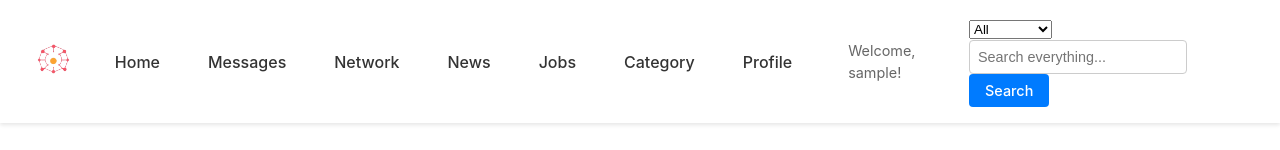
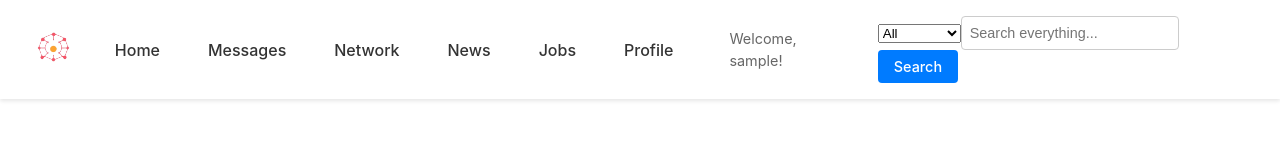
Before and after one commit to ejmaller7/Dev.connect, a React (Vite) app in the folder client/: page / in a window 1280 px wide. Shown: the top 150 px of the page. Built offline with nearby package versions, Linux system fonts and the light colour scheme; no server answers; sample sign-in values are in the browser's storage.

Commit message:
fixed privateMessage adding new messsage bug. Deleted category tab from navbar

```diff
--- a/client/src/components/Navbar.jsx
+++ b/client/src/components/Navbar.jsx
@@ -40,18 +40,6 @@ const NavBar = () => {
           </li>
           <li>
             <Link to="/jobs" className="header__link">Jobs</Link>
-          </li>
-          <li
-            className="category-dropdown"
-            onMouseEnter={() => setIsCategoryHovered(true)}
-            onMouseLeave={() => setIsCategoryHovered(false)}
-          >
-            <Link to="/category" className="header__link">Category</Link>
-            {isCategoryHovered && (
-              <ul className="category-dropdown-menu">
-                {/* Add your category dropdown items here */}
-              </ul>
-            )}
           </li>
           <li
             className="profile-dropdown-container"
--- a/client/src/pages/PrivateMessageConvo.jsx
+++ b/client/src/pages/PrivateMessageConvo.jsx
@@ -56,7 +56,7 @@ const PrivateMessageConversation = () => {
 
       if (response.ok) {
         const message = await response.json();
-        setMessages((prevMessages) => [message, ...prevMessages]);
+        setMessages((prevMessages) => [...prevMessages, message]);
         setNewMessage("");
       }
     } catch (error) {
```
Also changed, not shown: 1 other file (tests, documents, lock files or other folders).
